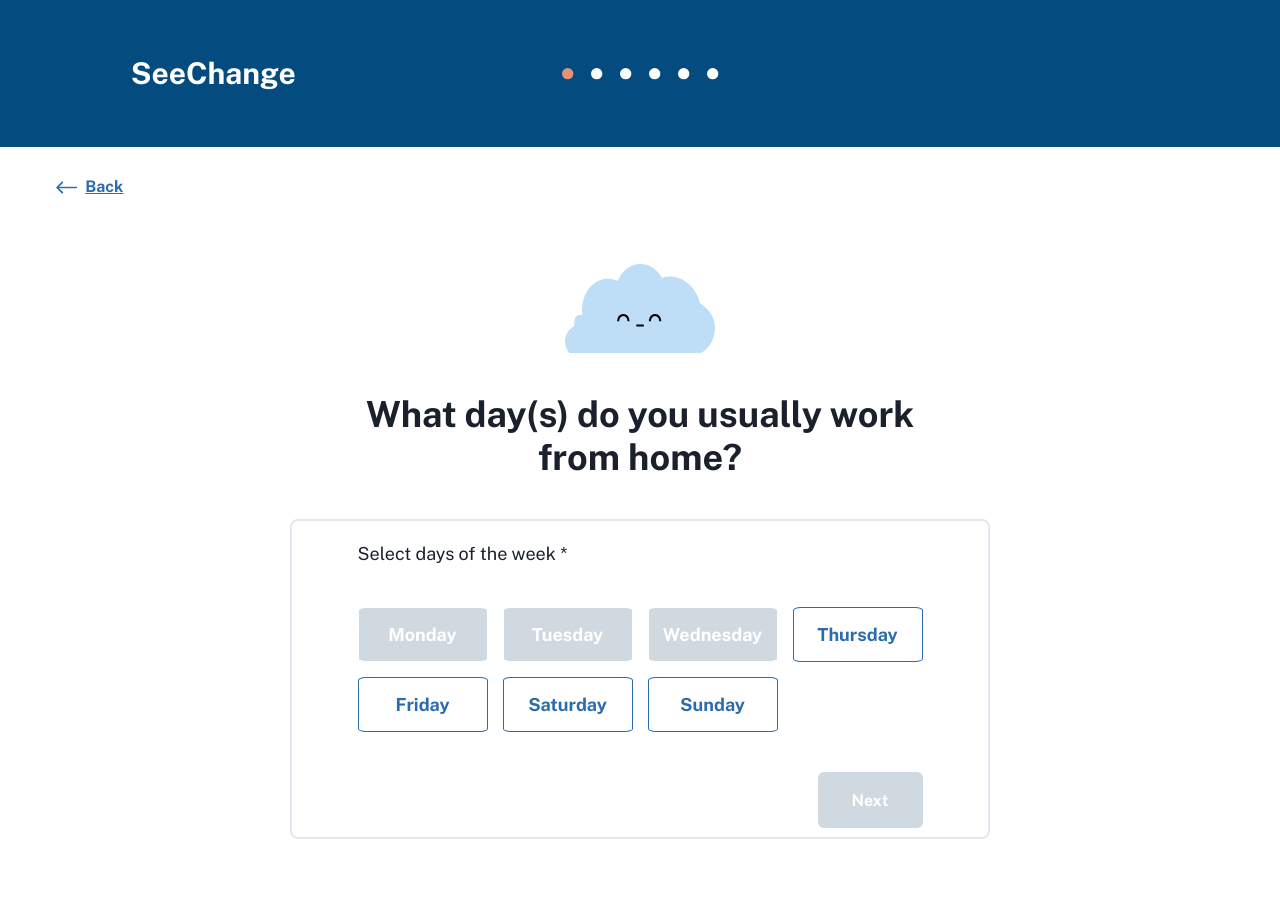
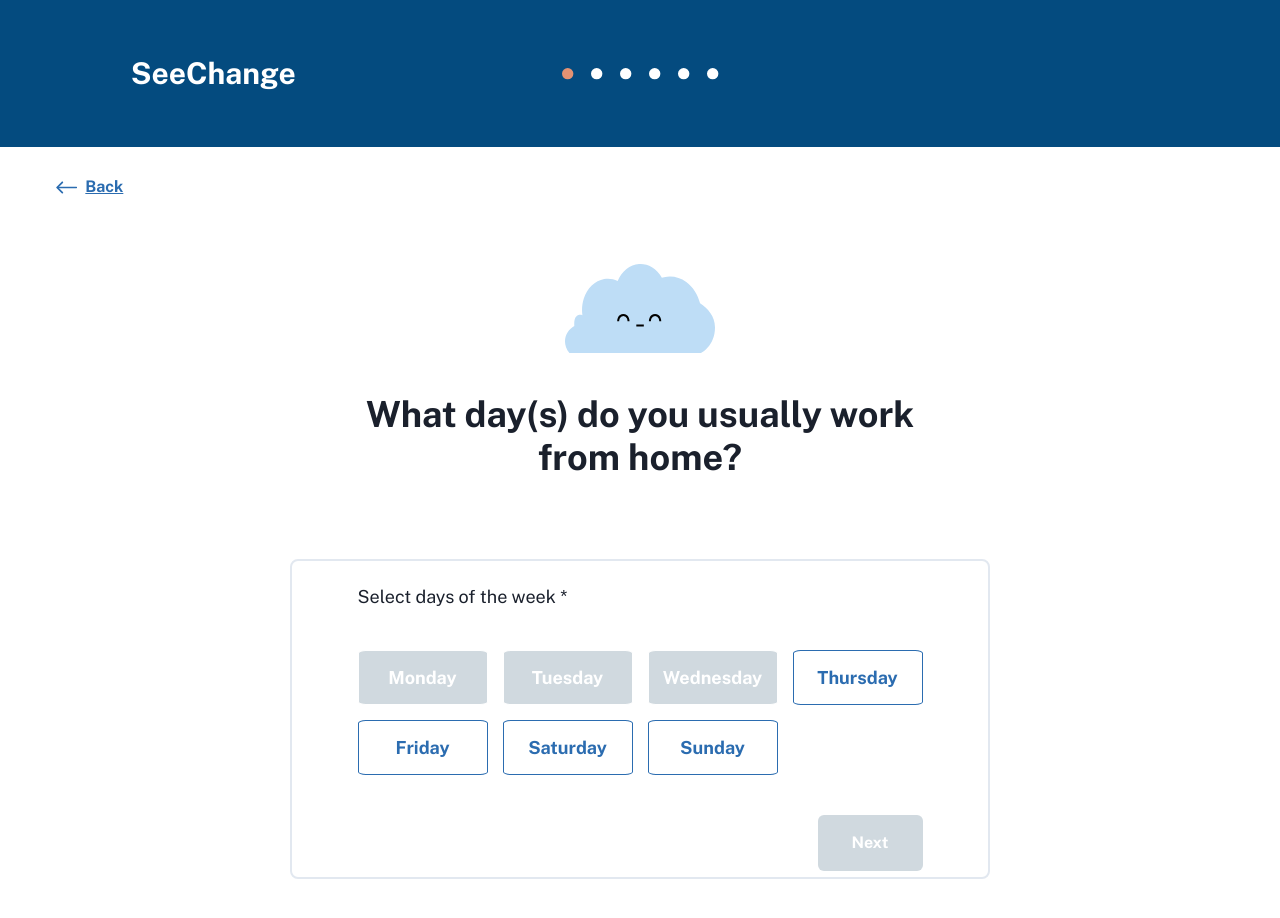
Before and after one commit to CodeforAustralia/council-emissions-calculator, a Next.js app: page /form/WorkFromHomeDays in a window 1280 px wide. Shown: the top 918 px of the page. Built offline with nearby package versions, Linux system fonts and the light colour scheme.

Commit message:
adjust the mb for next button and py

```diff
--- a/components/DaysOfTheWeek/DaysOfTheWeekContainer.jsx
+++ b/components/DaysOfTheWeek/DaysOfTheWeekContainer.jsx
@@ -101,10 +101,11 @@ export default function DaysOfTheWeekContainer({
     <Center
       justify="center"
       borderWidth="2px"
-      borderRadius="lg"
+      borderRadius="8px"
       borderColor={["white", "gray.200"]}
       width={["375px", "700px"]}
       height={["516px", "320px"]}
+      mt={10}
     >
       <Flex direction={"column"}>
         <Flex justify={["center", "left"]}>
@@ -112,18 +113,19 @@ export default function DaysOfTheWeekContainer({
             fontWeight="500"
             fontSize="18px"
             justify={["center", "left"]}
-            mt={["100px", "10px"]}
+            // mt={["100px", "20px"]}
+
+            mt={20}
           >
             Select days of the week *
           </Text>
         </Flex>
         <SimpleGrid
+          py="10"
           columns={{ md: 4 }}
           spacingX="15px"
           spacingY="15px"
-          py="10"
           textAlign="center"
-          // width={["375px", "700px"]}
         >
           {daysOfTheWeek.map((item) => (
             <GridItem key={item.id}>
@@ -136,7 +138,7 @@ export default function DaysOfTheWeekContainer({
             </GridItem>
           ))}
         </SimpleGrid>
-        <Flex justify={["center", "end"]}>
+        <Flex justify={["center", "end"]} mb={65}>
           <LinkButton
             width={["305px", "105px"]}
             height={["60px", "54.37px"]}
```
